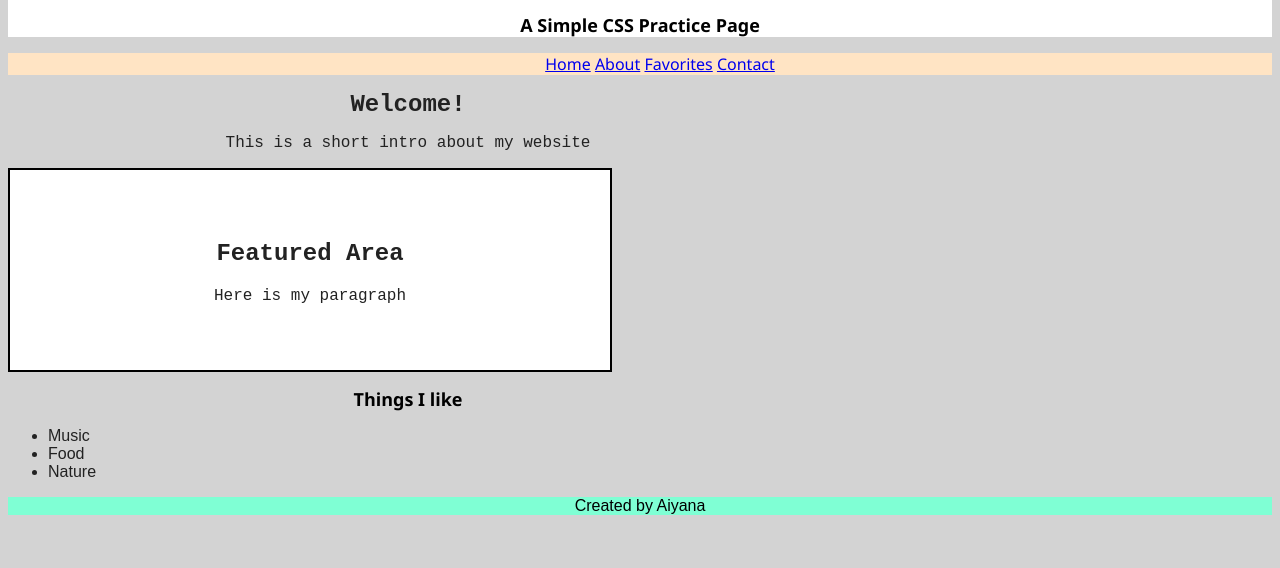
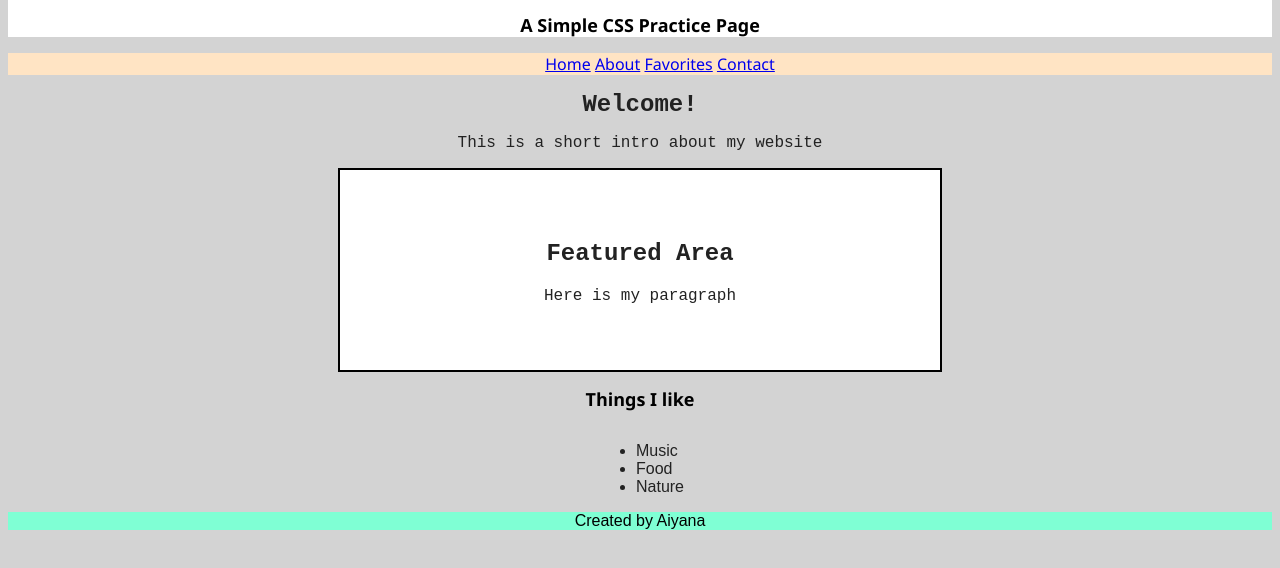
Before and after one commit to acarlson2-design/chapter-4-css, a plain HTML site: page index.html in a window 1280 px wide. Shown: the part 46-614 px from the top of the page. Drawn offline with Linux system fonts and the light colour scheme.

Commit message:
fixed alignment erros and sections

```diff
--- a/index.html
+++ b/index.html
@@ -52,16 +52,25 @@ nav {
 
 }
 
-section {
+.featured {
+    display: flex;
+    justify-content: center;
+}
+.featured-inner {
     width: 600px;
     height: 200px;
     border: 2px solid black;
     background-color: white;
     align-content: center;
+
 }
-
+.likes {
+    display: flex;
+    justify-content: center;
+}
 main {
     width: 800px;
+    margin: 0 auto;
 }
 
 footer {
@@ -97,13 +106,13 @@ footer {
 <main>
     <h1>Welcome!</h1>
     <p>This is a short intro about my website</p>
-    <section><h1>Featured Area</h1><p>Here is my paragraph</p></section>
+    <section class="featured"><div class="featured-inner"><h1>Featured Area</h1><p>Here is my paragraph</p></div></section>
     <h2>Things I like</h2>
-    <ul>
+    <div class="likes"><ul>
         <li>Music</li>
         <li>Food</li>
         <li>Nature</li>
-    </ul>
+    </ul></div>
 
 </main>
 
```
